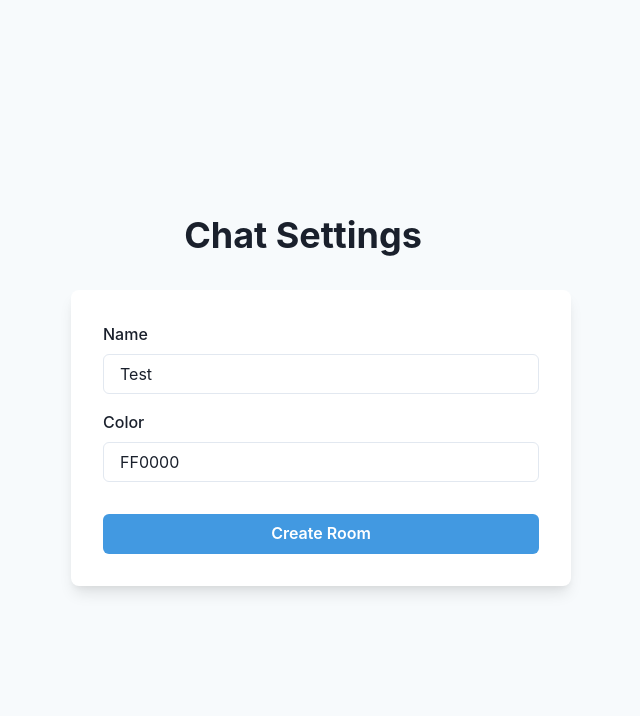
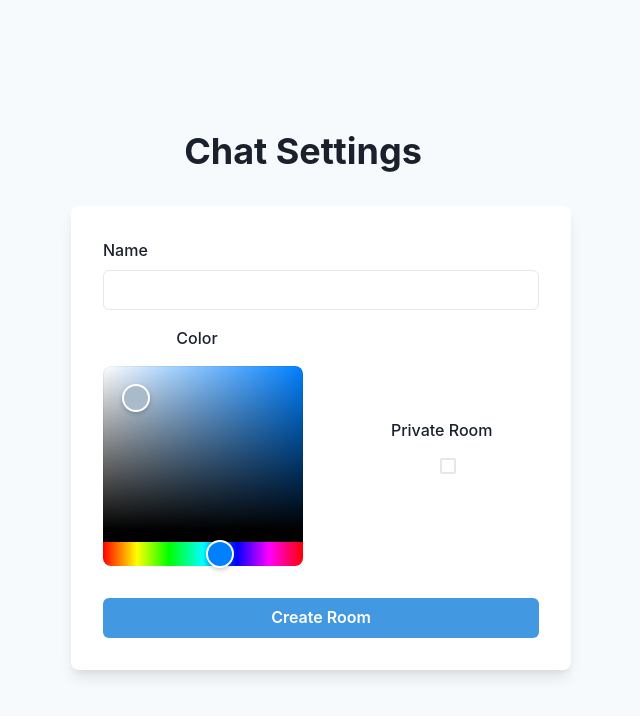
Before and after one commit to jacobduncan00/cryptid, a Next.js app: page /create/credentials in a window 1280 px wide. Shown: the top 716 px of the page, without its empty margins (337-977 px from the left). Built offline with nearby package versions, Linux system fonts and the light colour scheme.

Commit message:
Fix(UI): Message Feed

```diff
--- a/components/ChatComponent/index.tsx
+++ b/components/ChatComponent/index.tsx
@@ -95,7 +95,6 @@ const ChatComponent = ({ id, name, color }: Props) => {
 
   return (
     <div>
-      <InviteButton roomID={id} />
       <MessageFeed messages={messages} />
       <div
         ref={(element) => {
@@ -104,6 +103,7 @@ const ChatComponent = ({ id, name, color }: Props) => {
       ></div>
       <Center pb={12}>
         <HStack pos="absolute" bottom="0">
+          <InviteButton roomID={id} />
           <Input
             placeholder="Message"
             w={512}
--- a/hooks/AblyReactEffect.ts
+++ b/hooks/AblyReactEffect.ts
@@ -5,8 +5,6 @@ import { useEffect } from "react";
 const ably = new Ably.Realtime({
   authUrl: "/api/createTokenRequest",
 });
-
-console.log(process.env.BASE_URL);
 
 export function useChannel(
   channelName: string,
--- a/package.json
+++ b/package.json
@@ -19,6 +19,7 @@
     "pusher": "^5.0.0",
     "pusher-js": "^7.0.3",
     "react": "17.0.2",
+    "react-colorful": "^5.5.1",
     "react-dom": "17.0.2",
     "react-icons": "^4.3.1"
   },
--- a/pages/create/credentials.tsx
+++ b/pages/create/credentials.tsx
@@ -5,13 +5,18 @@ import {
   FormLabel,
   Input,
   Stack,
+  HStack,
+  VStack,
   Button,
   Heading,
   useColorModeValue,
+  Checkbox,
+  FormErrorMessage,
 } from "@chakra-ui/react";
 import Link from "next/link";
 import { useRouter } from "next/router";
 import { useState } from "react";
+import { HexColorPicker } from "react-colorful";
 
 const getNextAvailRoomID = () => {
   // return the id of the next available room
@@ -25,8 +30,13 @@ export default function Credentials() {
   if (!roomID) {
     nextID = getNextAvailRoomID();
   }
-  const [name, setName] = useState<string>("Test");
-  const [color, setColor] = useState<string>("FF0000");
+  const [name, setName] = useState<string>("");
+  const [nameChangeCounter, setNameChangeCounter] = useState<number>(0);
+  const [privateRoom, setPrivateRoom] = useState<boolean>(false);
+  const [color, setColor] = useState<string>("#aabbcc");
+
+  const isNameError = name === "" && nameChangeCounter > 0;
+
   return (
     <Flex
       minH={"100vh"}
@@ -46,21 +56,34 @@ export default function Credentials() {
           w={500}
         >
           <Stack spacing={4}>
-            <FormControl id="name">
+            <FormControl id="name" isInvalid={isNameError}>
               <FormLabel>Name</FormLabel>
               <Input
                 type="text"
                 value={name}
-                onChange={(e) => setName(e.target.value)}
+                onChange={(e) => {
+                  setName(e.target.value);
+                  setNameChangeCounter(nameChangeCounter + 1);
+                }}
               />
+              {isNameError && (
+                <FormErrorMessage>Name is required.</FormErrorMessage>
+              )}
             </FormControl>
             <FormControl id="color">
-              <FormLabel>Color</FormLabel>
-              <Input
-                type="text"
-                value={color}
-                onChange={(e) => setColor(e.target.value)}
-              />
+              <HStack>
+                <VStack marginRight={"20"}>
+                  <FormLabel>Color</FormLabel>
+                  <HexColorPicker color={color} onChange={setColor} />
+                </VStack>
+                <VStack>
+                  <FormLabel>Private Room</FormLabel>
+                  <Checkbox
+                    type="checkbox"
+                    onClick={() => setPrivateRoom(!privateRoom)}
+                  ></Checkbox>
+                </VStack>
+              </HStack>
             </FormControl>
             <Stack
               direction={{ base: "column", sm: "row" }}
@@ -79,7 +102,12 @@ export default function Credentials() {
                   Join Room
                 </Link>
               ) : (
-                <Link href={`/room/${nextID}?name=${name}&color=${color}`}>
+                <Link
+                  href={`/room/${nextID}?name=${name}&color=${color.substring(
+                    1,
+                    color.length
+                  )}`}
+                >
                   Create Room
                 </Link>
               )}
```
Also changed, not shown: components/MessageBubble/index.tsx (+4 -4 lines), pages/api/openRoomRequest.ts (renamed from pages/api/setRoomOpenRequest.ts), 1 other file (tests, documents, lock files or other folders).
